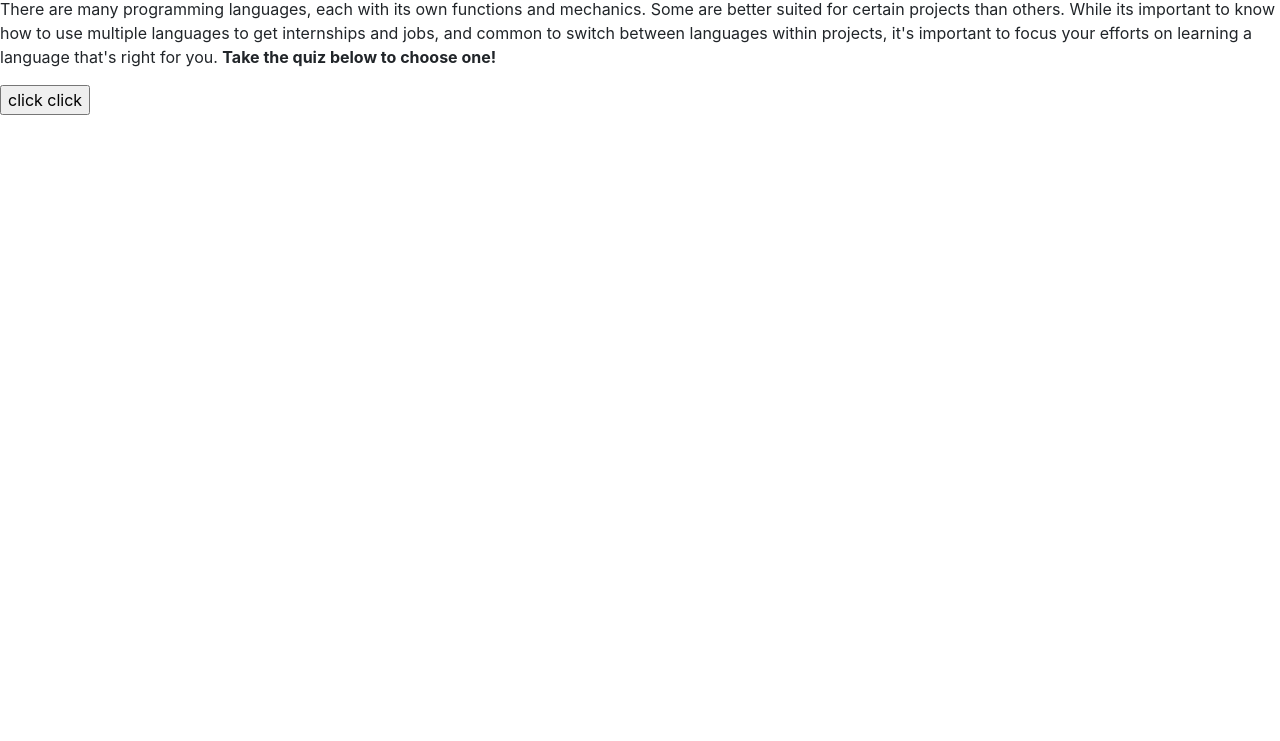
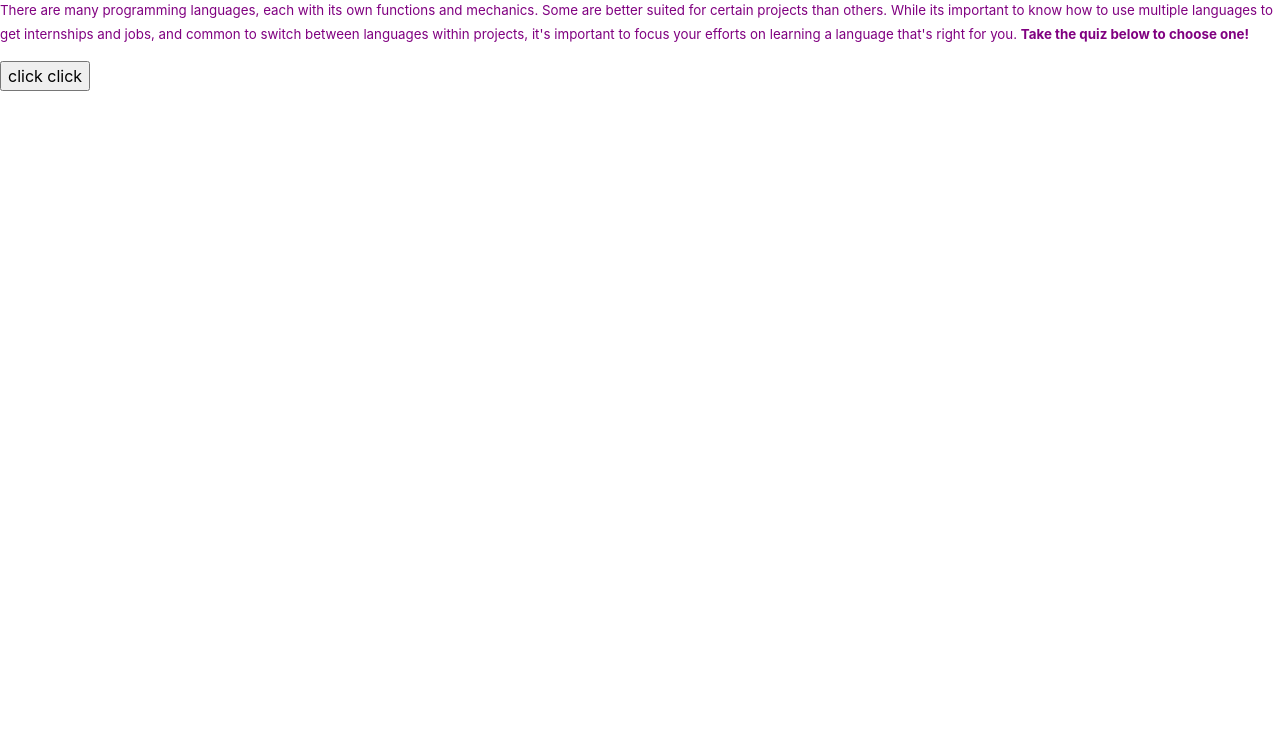
Before and after one commit to alixalto/codereview2, a plain HTML site: page working.html in a window 1280 px wide. Shown: the part 59-800 px from the top of the page. Drawn offline with Linux system fonts and the light colour scheme.

Commit message:
Update CSS to include intro text styling

```diff
--- a/css/styles.css
+++ b/css/styles.css
@@ -1,3 +1,8 @@
 .hidden {
   display: none;
 }
+
+.title {
+  color: purple;
+  font-size: smaller;
+}
```
